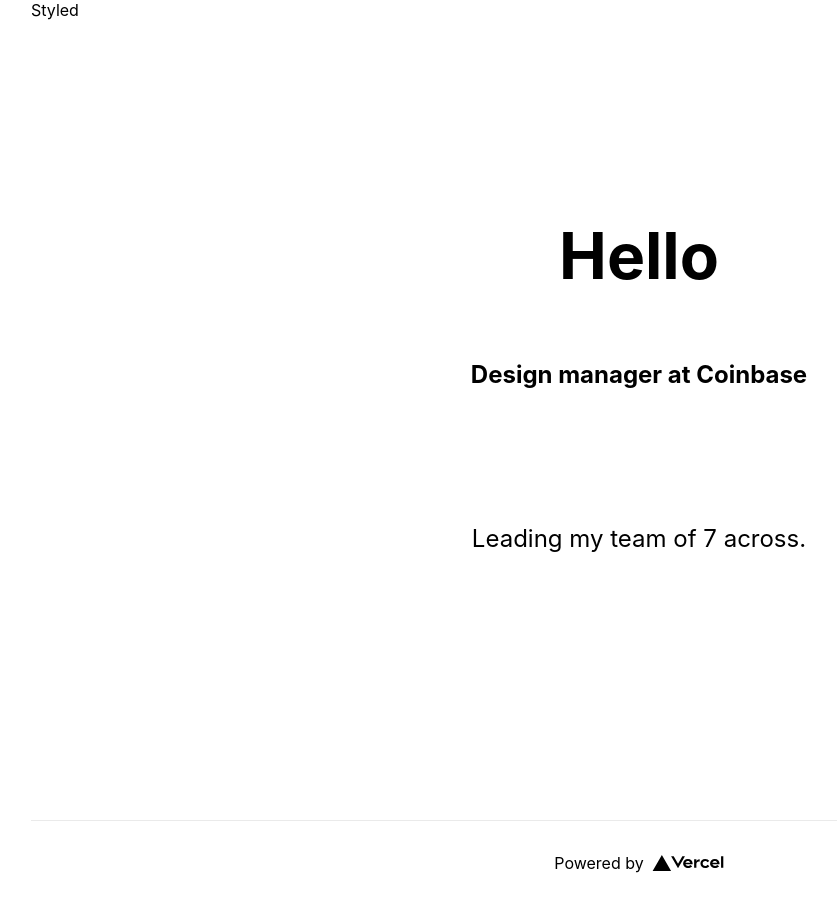
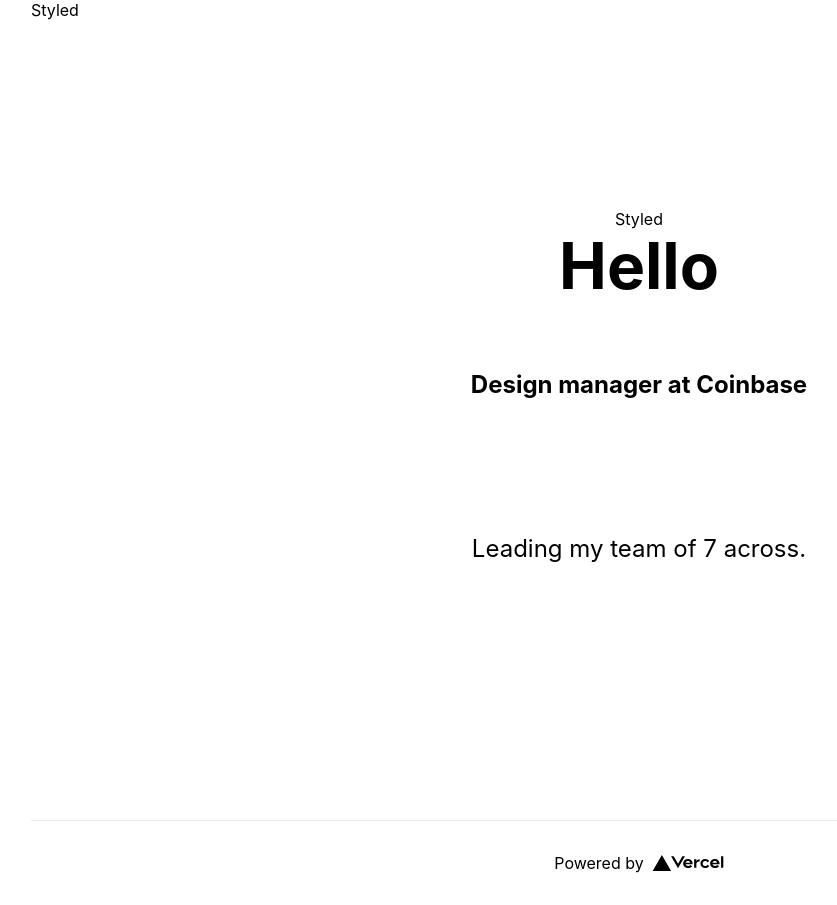
Before and after one commit to JoeIsaacson/nextjs, a Next.js app: page / in a window 1280 px wide. Shown: the whole page, without its empty margins (1-838 px from the left). Built offline with nearby package versions, Linux system fonts and the light colour scheme.

Commit message:
update to main

```diff
--- a/pages/index.js
+++ b/pages/index.js
@@ -20,6 +20,9 @@
       <div className={styles.test}>styled</div>
 
       <main className={styles.main}>
+
+      <div className={styles.test}>styled</div>
+
         <h1 className={styles.title}>
           Hello
         </h1>
```
